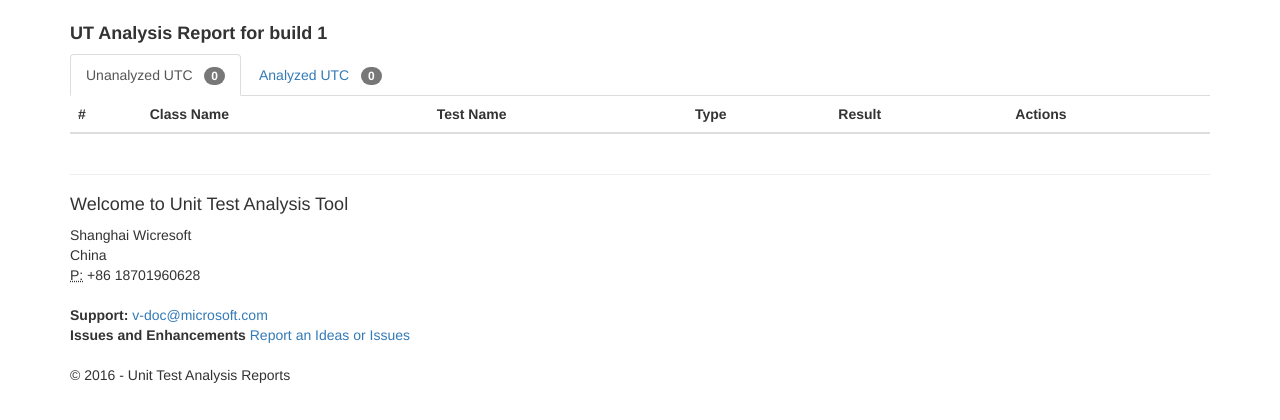
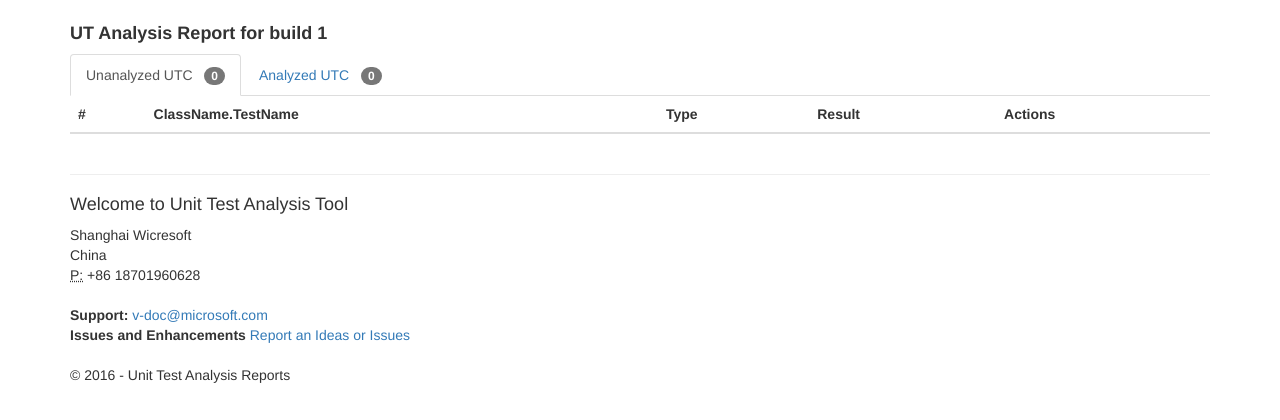
Before and after one commit to Wicreman/UnitTestAnalysis, a Flask app: page /allfailures/1 in a window 1280 px wide. Shown: the part 51-471 px from the top of the page. Run offline with Flask 2, Linux system fonts and the light colour scheme; data that the repository does not hold is empty; parts of the project's set-up code (start-up, migrations or seed data) failed here and were passed over; some libraries are stand-ins or nearby versions.

Commit message:
update detail page

```diff
--- a/UnitTestAnalysis/UnitTestAnalysis/templates/detail.html
+++ b/UnitTestAnalysis/UnitTestAnalysis/templates/detail.html
@@ -14,8 +14,7 @@
                     <thead>
                         <tr>
                             <th>#</th>
-                            <th>Class Name</th>
-                            <th>Test Name</th>
+                            <th>ClassName.TestName</th>
                             <th>Type</th>
                             <th>Result</th>
                             <th>Actions</th>
@@ -25,8 +24,7 @@
                         {% for record in unanalyzed_records %}
                         <tr>
                             <td>{{ loop.index }}</td>
-                            <td>{{ record['ClassName'] }}</td>
-                            <td>{{ record['TestName'] }}</td>
+                            <td>{{ record['ClassName'] }}.<strong>{{ record['TestName'] }}</strong></td>
                             <td>{{ record['Type'] }}</td>
                             <td><span class="glyphicon glyphicon-remove-sign" aria-hidden="true"></span></td>
                             <td>
@@ -98,8 +96,7 @@
                     <thead>
                         <tr>
                             <th>#</th>
-                            <th>Class Name</th>
-                            <th>Test Name</th>
+                            <th>ClassName.TestName</th>
                             <th>Type</th>
                             <th>Result</th>
                             <th>TFS Bug ID</th>
@@ -110,8 +107,7 @@
                         {% for record in analyzed_records %}
                         <tr>
                             <td>{{ loop.index }}</td>
-                            <td>{{ record['ClassName'] }}</td>
-                            <td>{{ record['TestName'] }}</td>
+                            <td>{{ record['ClassName'] }}.<strong>{{ record['TestName'] }}</strong></td>
                             <td>{{ record['Type'] }}</td>
                             <td><span class="glyphicon glyphicon-remove-sign" aria-hidden="true"></span></td>
                             <td><a target="_blank" href="http://vstfmbs:8080/tfs/MBS/DAXSE/_workitems/edit/{{ record['TFSBugID'] }}">{{ record['TFSBugID'] }}</a></td>
```
Also changed, not shown: UnitTestAnalysis/UnitTestAnalysis/templates/newfailures.html (+11 -3 lines), 1 other file.
